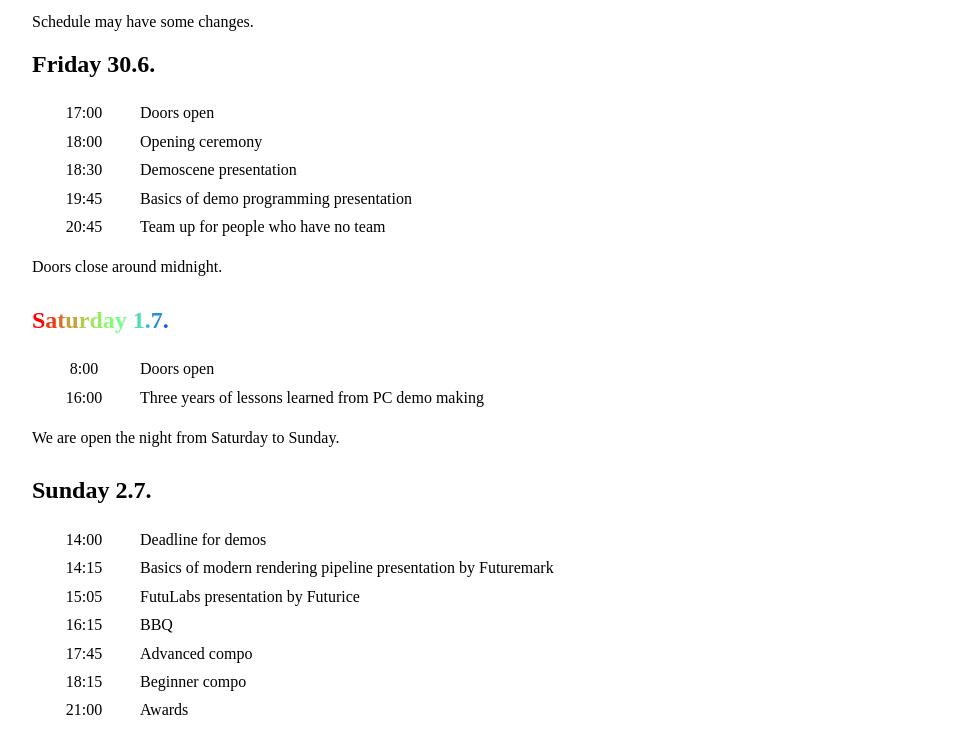
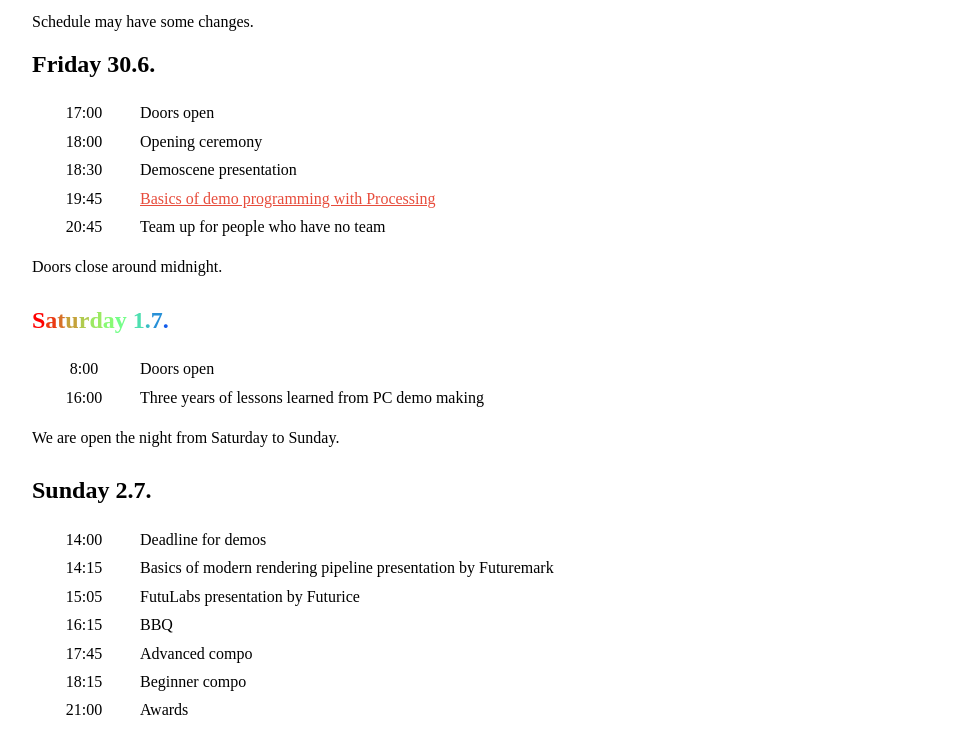
Before and after one commit to DOTAalto/graffathon2017, a website: page src/schedule/index.nunjucks in a window 1280 px wide. Shown: the part 113-866 px from the top of the page, without its empty margins (158-1116 px from the left). Drawn offline with nearby package versions, Linux system fonts and the light colour scheme; files that its build step writes are made by us from their sources; a script that the page names is missing; files whose address does not match are found by name.

Commit message:
Add link to Processing basics slides

```diff
--- a/src/schedule/index.nunjucks
+++ b/src/schedule/index.nunjucks
@@ -26,7 +26,7 @@
       </tr>
       <tr>
         <td>19:45</td>
-        <td>Basics of demo programming presentation</td>
+        <td><a href="https://docs.google.com/presentation/d/1As-9_xEuVl6YseU7-xL3nJ7G-vEFVFAwC3kMfVBdbAc/edit?usp=sharing">Basics of demo programming with Processing</a></td>
       </tr>
       <tr>
         <td>20:45</td>
```
